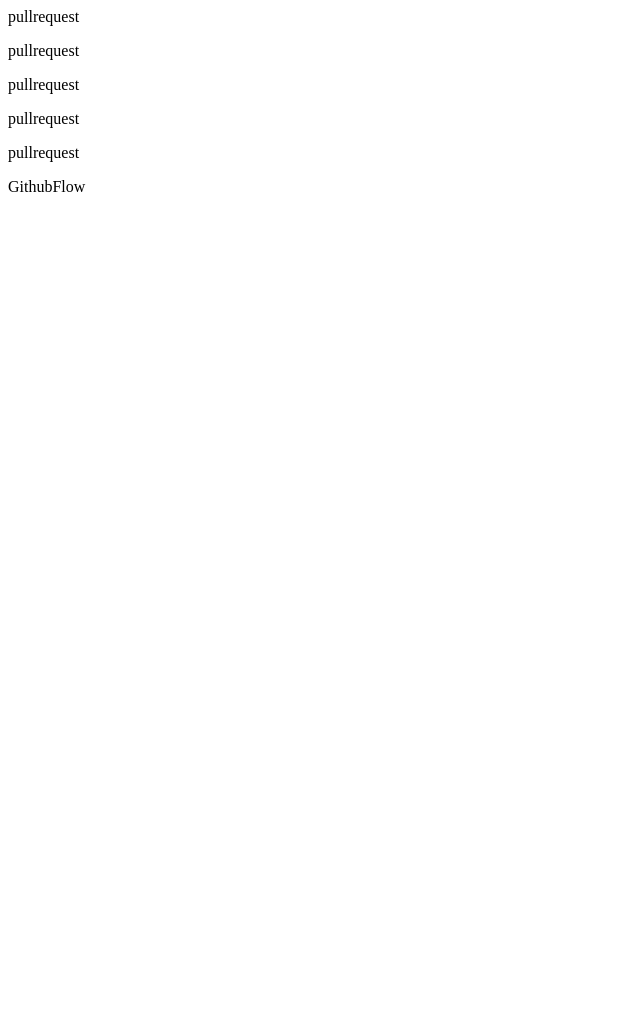
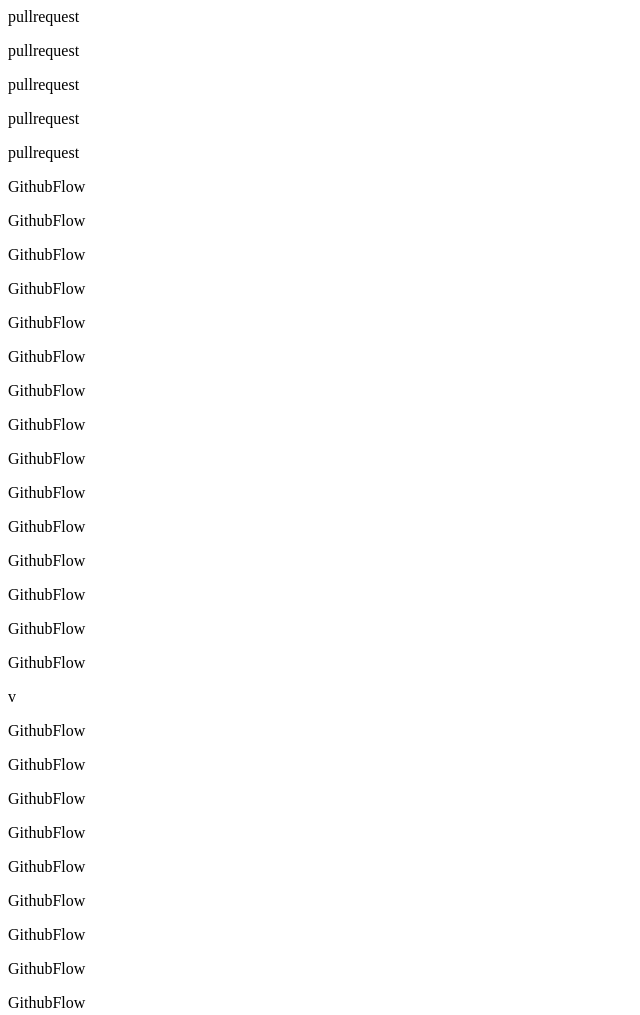
Before and after one commit to Ryuta0529/git_tutorial, a plain HTML site: page index.html in a window 1280 px wide. Shown: the whole page, without its empty margins (0-640 px from the left). Before the commit the page ends 800 px from the top, so only its background shows below. Drawn offline with Linux system fonts and the light colour scheme.

Commit message:
githubflowを追記

```diff
--- a/index.html
+++ b/index.html
@@ -4,3 +4,18 @@
 <p>pullrequest</p>
 <p>pullrequest</p>
 <p>GithubFlow</p>
+<p>GithubFlow</p>
+<p>GithubFlow</p>
+<p>GithubFlow</p>
+<p>GithubFlow</p><p>GithubFlow</p>
+<p>GithubFlow</p><p>GithubFlow</p><p>GithubFlow</p>
+
+<p>GithubFlow</p><p>GithubFlow</p><p>GithubFlow</p>
+
+<p>GithubFlow</p><p>GithubFlow</p><p>GithubFlow</p>
+v
+
+<p>GithubFlow</p><p>GithubFlow</p><p>GithubFlow</p><p>GithubFlow</p>
+
+
+<p>GithubFlow</p><p>GithubFlow</p><p>GithubFlow</p><p>GithubFlow</p><p>GithubFlow</p>
```
